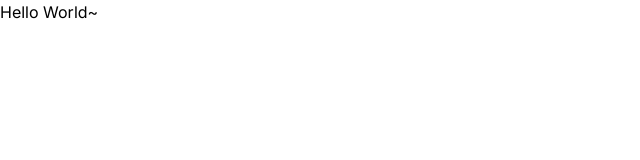
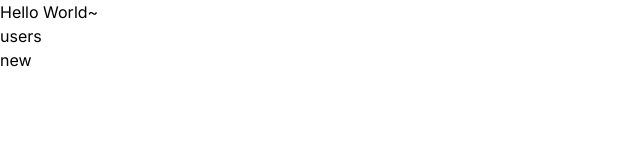
Before and after one commit to feelonewong/next-app, a Next.js app: page / in a window 1280 px wide. Shown: the top 160 px of the page, without its empty margins (0-640 px from the left). Built offline with nearby package versions, Linux system fonts and the light colour scheme.

Commit message:
update:添加编程导航路由

```diff
--- a/app/page.tsx
+++ b/app/page.tsx
@@ -1,9 +1,12 @@
 import Image from 'next/image'
+import Link from 'next/link'
 
 export default function Home() {
   return (
     <main>
-      Hello World~
+      Hello World~ <br />
+      <Link href="/users">users</Link> <br />
+      <a href="/users/new">new</a> <br />
     </main>
   )
 }
--- /dev/null
+++ b/app/users/new/page.tsx
@@ -0,0 +1,12 @@
+import React from "react";
+
+
+const NewUser = () => {
+    return(
+        <div>
+            New User Page
+        </div>
+    )
+}
+
+export default NewUser;
--- /dev/null
+++ b/app/users/page.tsx
@@ -0,0 +1,9 @@
+import React from "react";
+
+const UsersPage = () => {
+    return (
+        <div>Users Page</div>
+    )
+}
+
+export default UsersPage;
```
Also changed, not shown: 1 other file (tests, documents, lock files or other folders).
